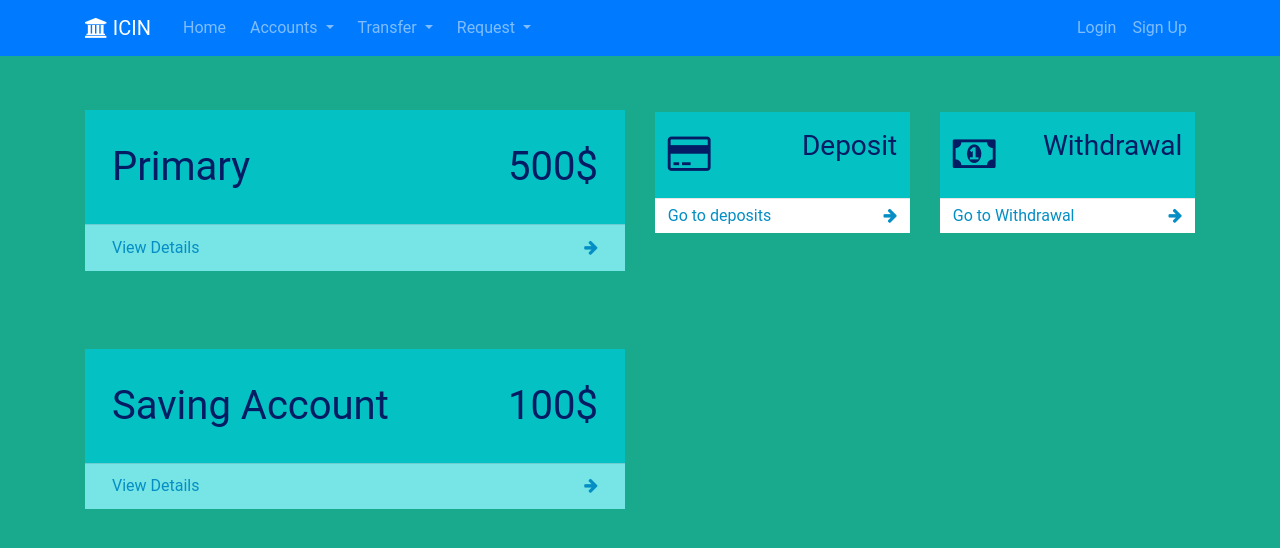
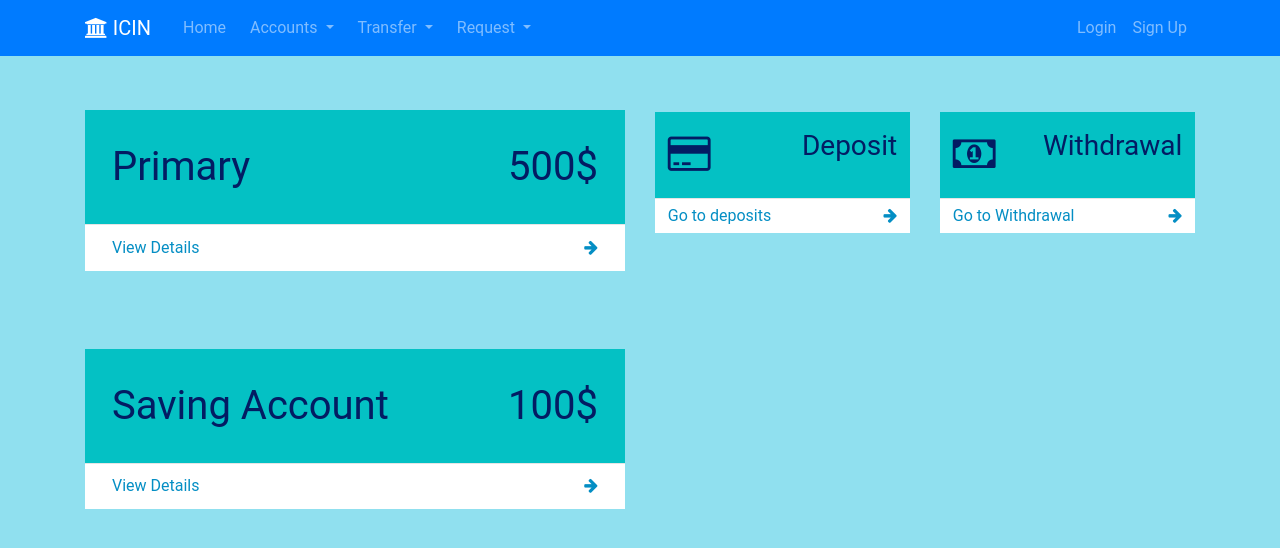
Before and after one commit to meetshah133/ICIN, an Angular app in the folder ICIN-frontend/: page /user/home in a window 1280 px wide. Shown: the top 548 px of the page. Built offline with nearby package versions, Linux system fonts and the light colour scheme.

Commit message:
Changed background

```diff
--- a/ICIN-frontend/src/app/app.component.css
+++ b/ICIN-frontend/src/app/app.component.css
@@ -1,6 +1,6 @@
 body {
 	color: #fff;
-	 background: #19aa8d;
+	 background: #90e0ef;
     font-family: 'Roboto', sans-serif;
 }
 
--- a/ICIN-frontend/src/app/user-home/user-home.component.css
+++ b/ICIN-frontend/src/app/user-home/user-home.component.css
@@ -5,7 +5,7 @@ body{
     margin-top:10%;
     color: orange;
     padding:0;
-    background: #77e4e6;
+    background: white;
 }
 .top-section{
     font-size: 2.5em;
```
